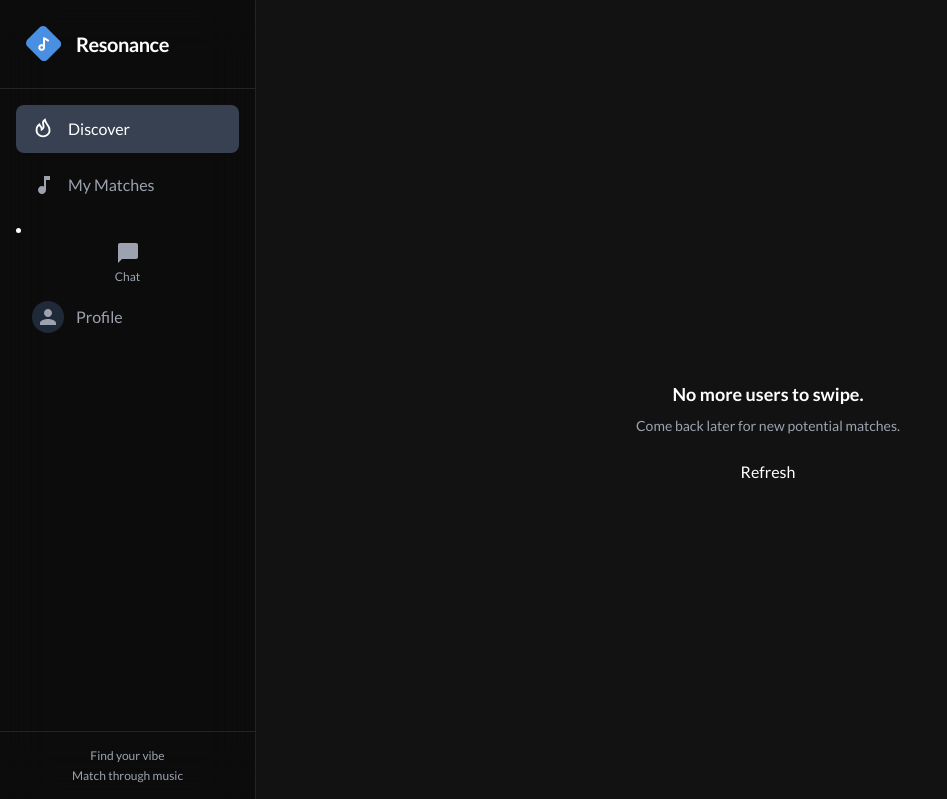
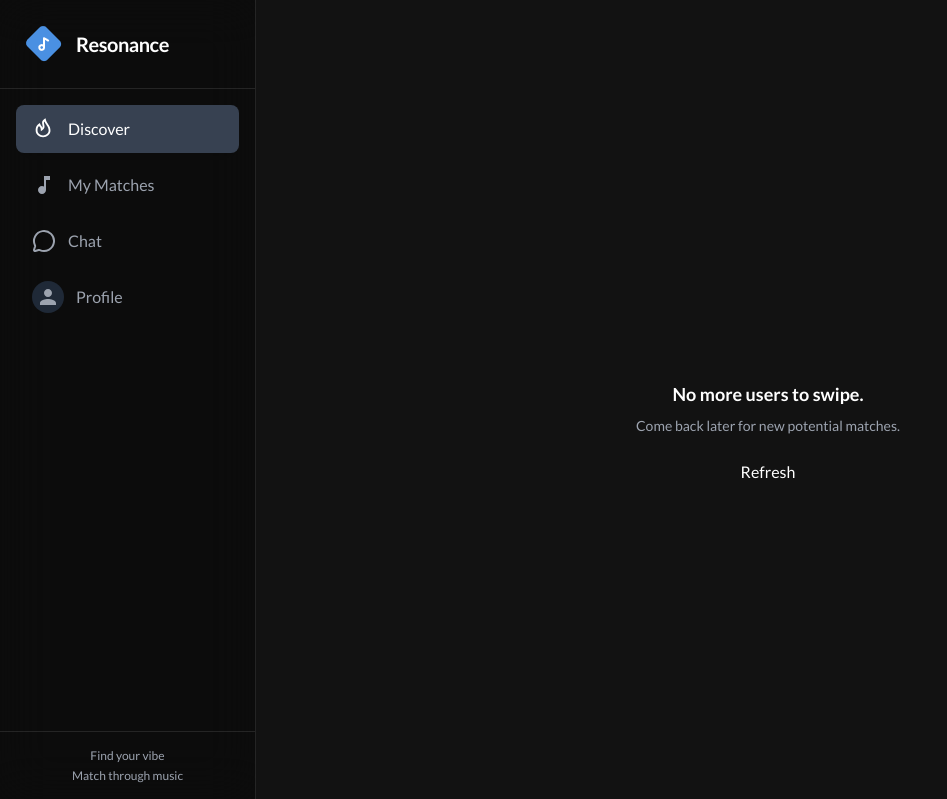
Before and after one commit to Danny2Forever/Resonance, a Django app: template templates/matching/match.html in a window 1280 px wide. Shown: the top 799 px of the page, without its empty margins (0-947 px from the left). Run offline with Django 5.2, Linux system fonts and the light colour scheme; the template is opened without the code that fills it, so the values that code supplies are empty; some libraries are stand-ins or nearby versions.

Commit message:
Update layout.html

```diff
--- a/templates/layout.html
+++ b/templates/layout.html
@@ -1,5 +1,3 @@
-<!-- START OF FILE layout.html --- (Chat Link Restored, No Notification Dot) -->
-
 {% load static %}
 <!DOCTYPE html>
 <html lang="en">
@@ -51,37 +49,14 @@
             </svg>
             <span>My Matches</span>
           </a>
-
+          <a
+            href="#"
+            class="w-full h-12 px-4 flex items-center justify-start gap-3 text-base rounded-lg text-gray-400 hover:bg-gray-800 hover:text-white transition-colors"
+          >
+            <svg xmlns="http://www.w3.org/2000/svg" width="24" height="24" viewBox="0 0 24 24" fill="none" stroke="currentColor" stroke-width="2" stroke-linecap="round" stroke-linejoin="round" class="lucide lucide-message-circle-icon lucide-message-circle"><path d="M2.992 16.342a2 2 0 0 1 .094 1.167l-1.065 3.29a1 1 0 0 0 1.236 1.168l3.413-.998a2 2 0 0 1 1.099.092 10 10 0 1 0-4.777-4.719"/></svg>
+            <span>Chat</span>
+          </a>
           </li>
-          <li class="group">
-            <a
-              href=""
-              class="flex flex-col items-center gap-1 text-gray-400 hover:text-white transition-colors"
-            >
-              <svg class="w-6 h-6" fill="currentColor" viewBox="0 0 24 24">
-                <path
-                  d="M20 2H4c-1.1 0-2 .9-2 2v18l4-4h14c1.1 0 2-.9 2-2V4c0-1.1-.9-2-2-2z"
-                />
-              </svg>
-              <span class="text-xs font-medium">Chat</span>
-            </a>
-          </li>
-
-          {% if current_user.is_admin %}
-          <li class="group">
-            <a
-              href="{% url 'admin_dashboard' %}"
-              class="flex flex-col items-center gap-1 text-gray-400 hover:text-white transition-colors"
-            >
-              <svg class="w-6 h-6" fill="currentColor" viewBox="0 0 24 24">
-                <path
-                  d="M3 13h2v-2H3v2zm0 4h2v-2H3v2zm0-8h2V7H3v2zm4 4h14v-2H7v2zm0 4h14v-2H7v2zm0-8h14V7H7v2z"
-                />
-              </svg>
-              <span class="text-xs font-medium">Dashboard</span>
-            </a>
-          </li>
-          {% endif %}
 
           <!-- Profile Link -->
           {% if current_user.profile_picture %}
```
